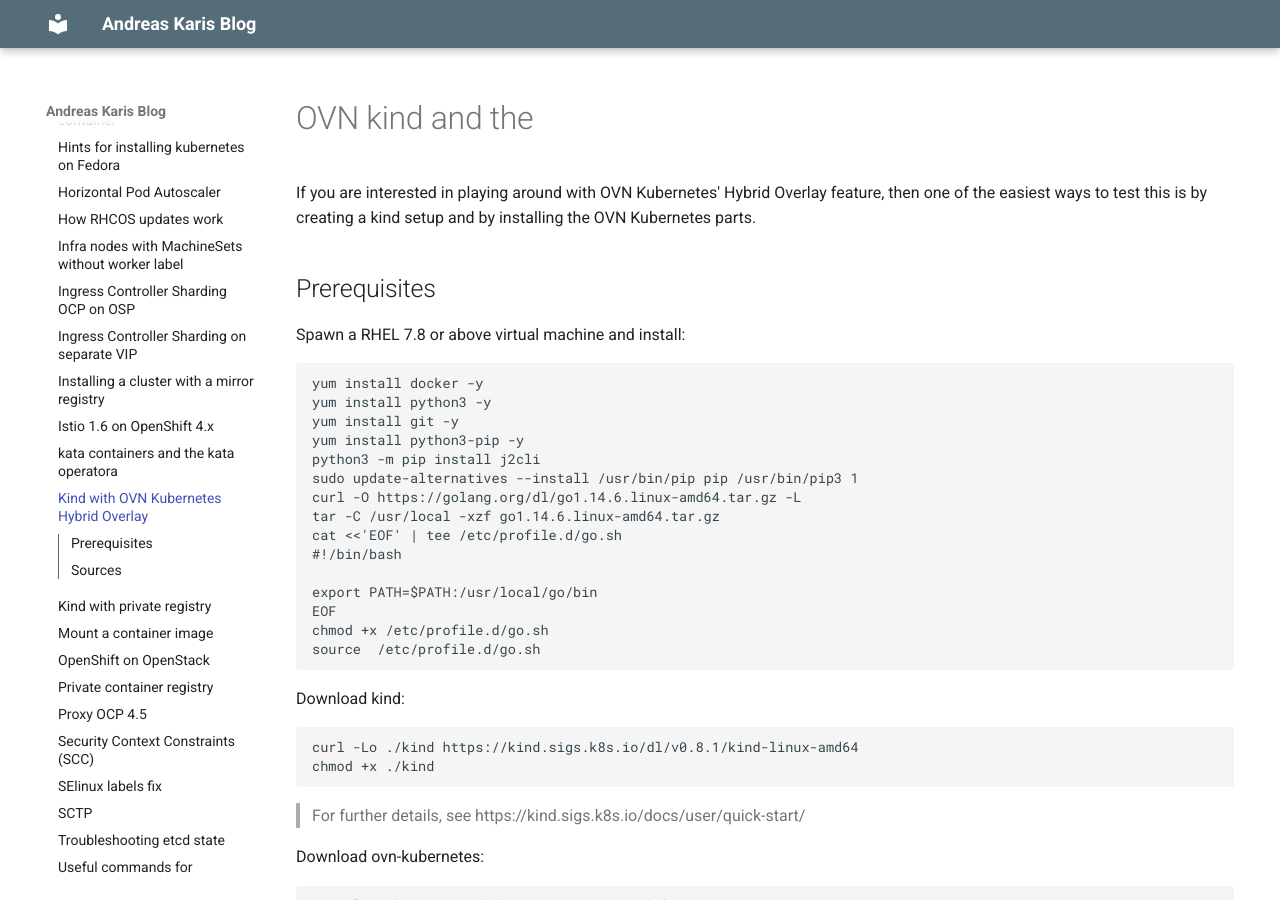
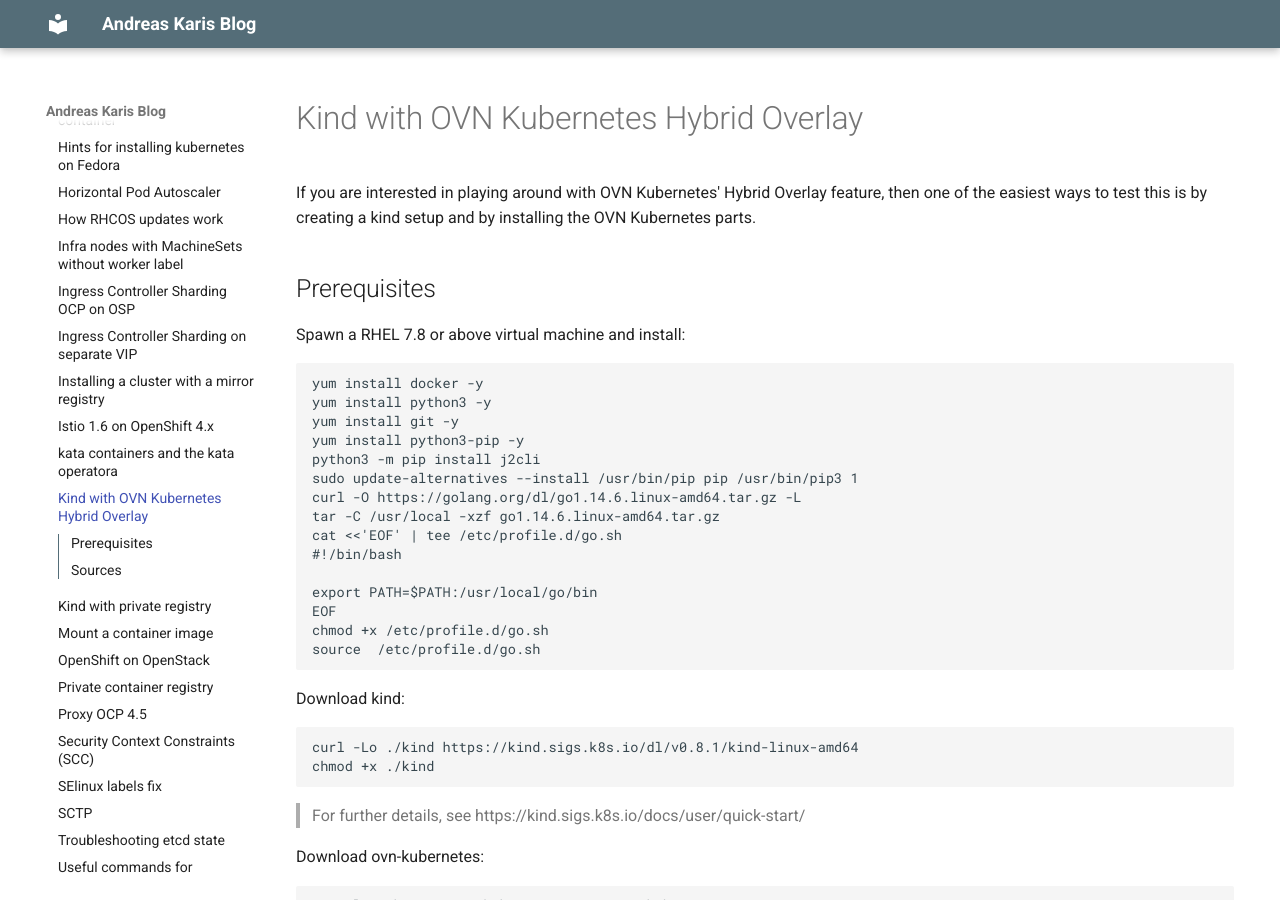
Before and after one commit to andreaskaris/blog, an MkDocs documentation site: the page built from docs/openshift/ovn-kind-hybrid-overlay.md, in a window 1280 px wide and 900 px high. Built offline with MkDocs 1.6.1 and Material for MkDocs 9.7.7, drawn with Linux system fonts in a browser that asks for light colours.

Commit message:
moved and modified ovn kind setup

```diff
--- a/docs/openshift/ovn-kind-hybrid-overlay.md
+++ b/docs/openshift/ovn-kind-hybrid-overlay.md
@@ -1,4 +1,4 @@
-# OVN kind and the
+# Kind with OVN Kubernetes Hybrid Overlay
 
 If you are interested in playing around with OVN Kubernetes' Hybrid Overlay feature, then one of the easiest ways to test this is by creating a kind setup and by installing the OVN Kubernetes parts.
 
```
